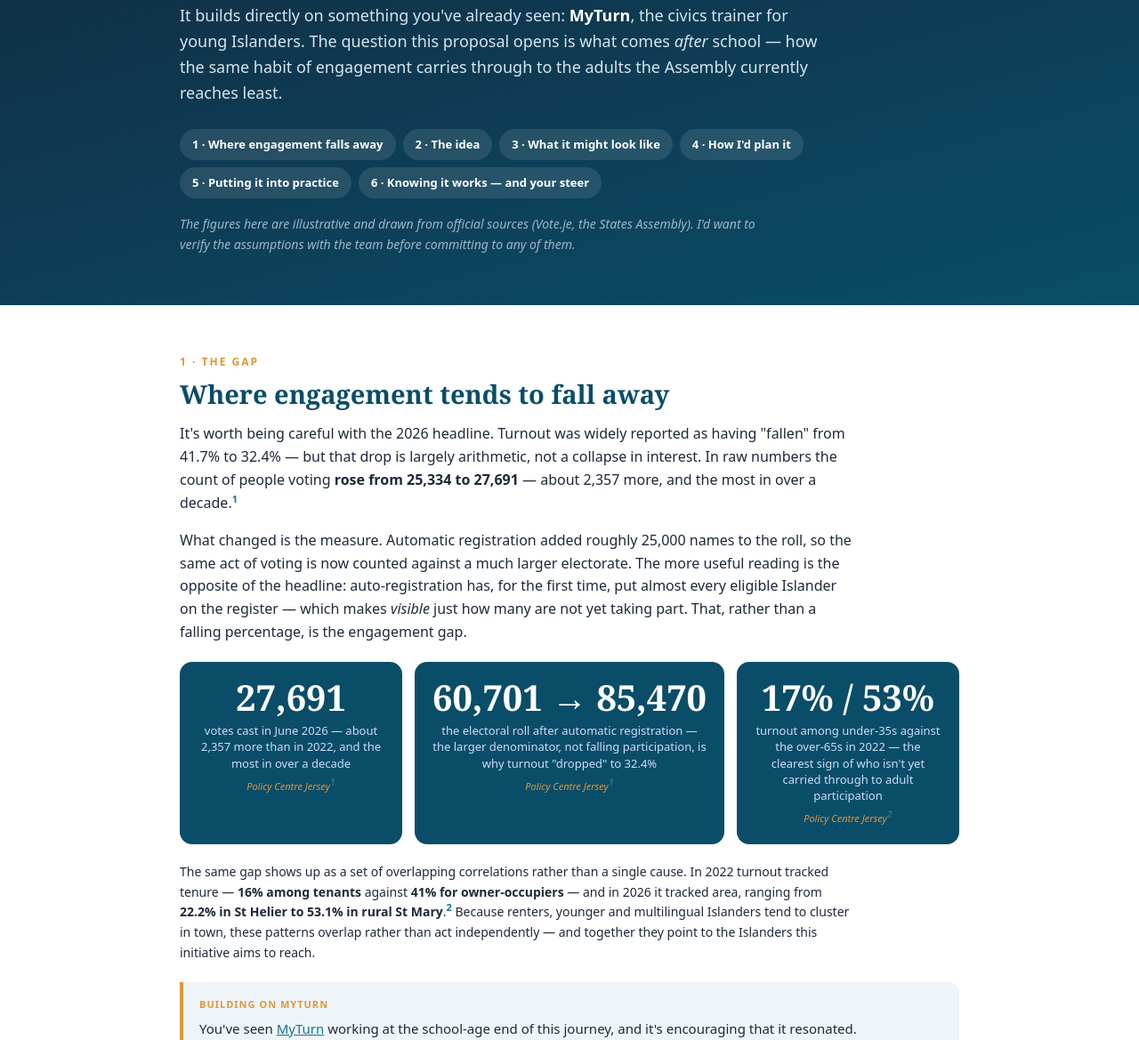
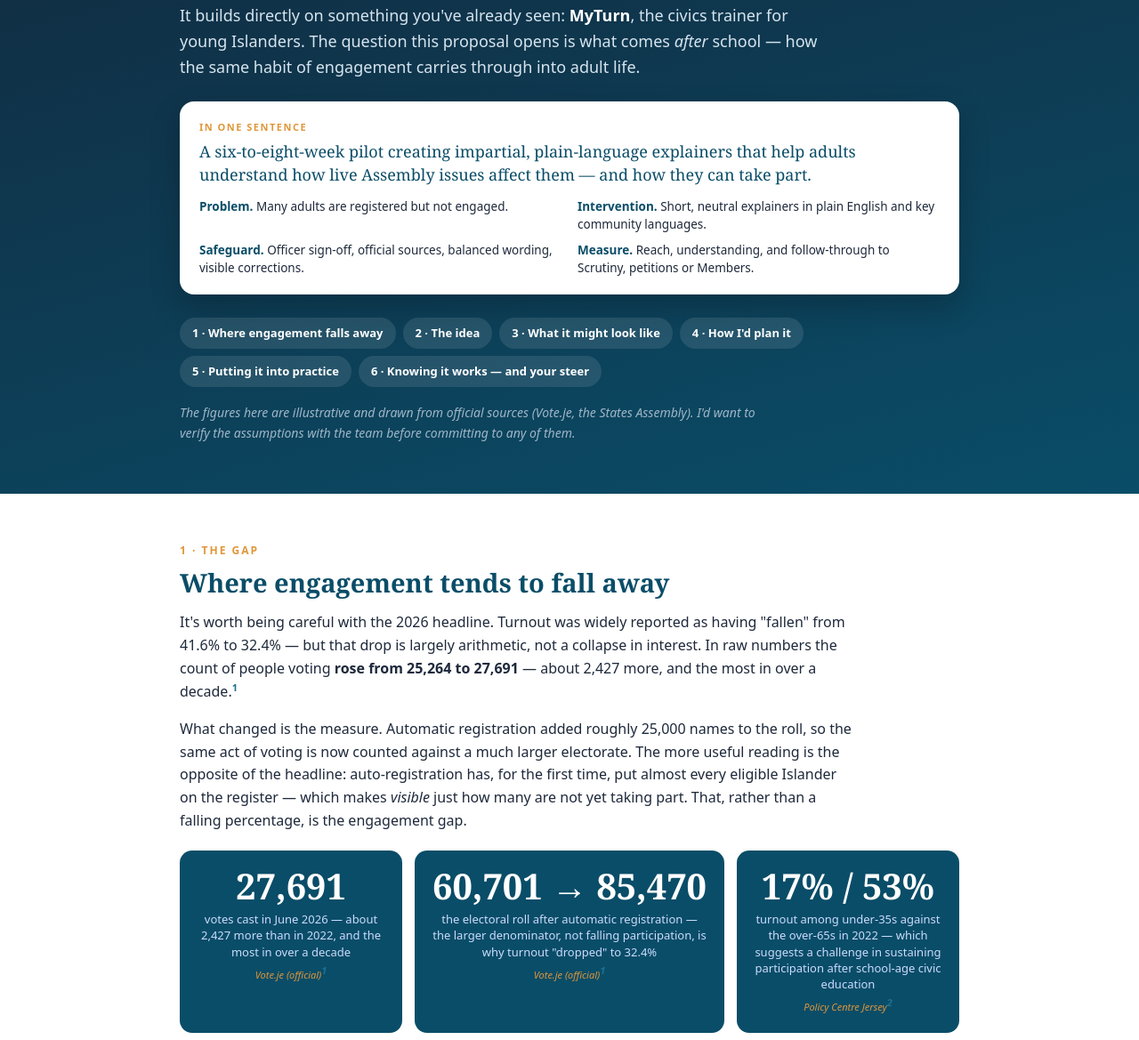
Before and after one commit to jgalan247/LeGreffe, a plain HTML site: page index.html in a window 1280 px wide. Shown: the part 397-1566 px from the top of the page at 89% size. Drawn offline with Linux system fonts and the light colour scheme.

Commit message:
Add one-sentence summary box; use official Vote.je figures; soften age claim
- Add scannable 'In one sentence' box (problem/intervention/safeguard/measure) at top
- Use official Vote.je figures: 2022 41.6% / 25,264 votes, +2,427 (was Policy Centre
  41.7 / 25,334 / +2,357); attribute headline stats to Vote.je, breakdowns to Policy Centre
- Soften 'clearest sign' age claim to 'suggests a challenge in sustaining participation'

Co-Authored-By: Claude Opus 4.8 (1M context) <noreply@anthropic.com>

```diff
--- a/index.html
+++ b/index.html
@@ -45,6 +45,13 @@
   .agenda{display:flex;flex-wrap:wrap;gap:8px;margin-top:26px}
   .agenda a{background:rgba(255,255,255,.10);color:#fff;text-decoration:none;border-radius:999px;padding:7px 14px;font-size:13px;font-weight:600}
   .agenda a:hover{background:rgba(255,255,255,.18)}
+  .summary{background:#fff;color:var(--ink);border-radius:16px;padding:20px 22px;margin:24px 0 6px;box-shadow:0 14px 34px rgba(0,0,0,.22)}
+  .summary .lab{font-size:11px;font-weight:700;letter-spacing:1.5px;text-transform:uppercase;color:var(--gold);margin-bottom:6px}
+  .summary .one{font-family:var(--serif);font-size:18px;color:var(--deep);line-height:1.42;margin:0 0 14px;max-width:none}
+  .summary .pts{display:grid;grid-template-columns:repeat(2,1fr);gap:10px 18px}
+  .summary .pt{font-size:13.5px;line-height:1.45}
+  .summary .pt b{color:var(--deep)}
+  @media(max-width:600px){.summary .pts{grid-template-columns:1fr}}
 
   /* sections */
   section{padding:54px 0;border-bottom:1px solid var(--line)}
@@ -218,7 +225,19 @@
     <div class="kicker">A proposal for discussion</div>
     <h1 class="serif">Helping more Islanders see how the Assembly's work affects them</h1>
     <p class="lede">This is a starting point rather than a finished plan — an initiative I'd like to think through with you, and one I'd expect to change as we test it.</p>
-    <p class="lede">It builds directly on something you've already seen: <strong style="color:#fff">MyTurn</strong>, the civics trainer for young Islanders. The question this proposal opens is what comes <em>after</em> school — how the same habit of engagement carries through to the adults the Assembly currently reaches least.</p>
+    <p class="lede">It builds directly on something you've already seen: <strong style="color:#fff">MyTurn</strong>, the civics trainer for young Islanders. The question this proposal opens is what comes <em>after</em> school — how the same habit of engagement carries through into adult life.</p>
+
+    <div class="summary">
+      <div class="lab">In one sentence</div>
+      <p class="one">A six-to-eight-week pilot creating impartial, plain-language explainers that help adults understand how live Assembly issues affect them — and how they can take part.</p>
+      <div class="pts">
+        <div class="pt"><b>Problem.</b> Many adults are registered but not engaged.</div>
+        <div class="pt"><b>Intervention.</b> Short, neutral explainers in plain English and key community languages.</div>
+        <div class="pt"><b>Safeguard.</b> Officer sign-off, official sources, balanced wording, visible corrections.</div>
+        <div class="pt"><b>Measure.</b> Reach, understanding, and follow-through to Scrutiny, petitions or Members.</div>
+      </div>
+    </div>
+
     <div class="agenda">
       <a href="#gap">1 · Where engagement falls away</a>
       <a href="#idea">2 · The idea</a>
@@ -236,23 +255,23 @@
   <div class="wrap">
     <div class="label">1 · The gap</div>
     <h2>Where engagement tends to fall away</h2>
-    <p>It's worth being careful with the 2026 headline. Turnout was widely reported as having "fallen" from 41.7% to 32.4% — but that drop is largely arithmetic, not a collapse in interest. In raw numbers the count of people voting <strong>rose from 25,334 to 27,691</strong> — about 2,357 more, and the most in over a decade.<sup class="fnref"><a href="#fn1">1</a></sup></p>
+    <p>It's worth being careful with the 2026 headline. Turnout was widely reported as having "fallen" from 41.6% to 32.4% — but that drop is largely arithmetic, not a collapse in interest. In raw numbers the count of people voting <strong>rose from 25,264 to 27,691</strong> — about 2,427 more, and the most in over a decade.<sup class="fnref"><a href="#fn1">1</a></sup></p>
     <p>What changed is the measure. Automatic registration added roughly 25,000 names to the roll, so the same act of voting is now counted against a much larger electorate. The more useful reading is the opposite of the headline: auto-registration has, for the first time, put almost every eligible Islander on the register — which makes <em>visible</em> just how many are not yet taking part. That, rather than a falling percentage, is the engagement gap.</p>
 
     <div class="grid3">
       <div class="stat">
         <div class="big">27,691</div>
-        <div class="sub">votes cast in June 2026 — about 2,357 more than in 2022, and the most in over a decade</div>
-        <div class="src">Policy Centre Jersey<sup class="fnref"><a href="#fn1">1</a></sup></div>
+        <div class="sub">votes cast in June 2026 — about 2,427 more than in 2022, and the most in over a decade</div>
+        <div class="src">Vote.je (official)<sup class="fnref"><a href="#fn1">1</a></sup></div>
       </div>
       <div class="stat">
         <div class="big">60,701&nbsp;→&nbsp;85,470</div>
         <div class="sub">the electoral roll after automatic registration — the larger denominator, not falling participation, is why turnout "dropped" to 32.4%</div>
-        <div class="src">Policy Centre Jersey<sup class="fnref"><a href="#fn1">1</a></sup></div>
+        <div class="src">Vote.je (official)<sup class="fnref"><a href="#fn1">1</a></sup></div>
       </div>
       <div class="stat">
         <div class="big">17% / 53%</div>
-        <div class="sub">turnout among under-35s against the over-65s in 2022 — the clearest sign of who isn't yet carried through to adult participation</div>
+        <div class="sub">turnout among under-35s against the over-65s in 2022 — which suggests a challenge in sustaining participation after school-age civic education</div>
         <div class="src">Policy Centre Jersey<sup class="fnref"><a href="#fn2">2</a></sup></div>
       </div>
     </div>
@@ -275,7 +294,7 @@
 
     <div class="fn">
       <ol>
-        <li id="fn1">2026 turnout (provisional) 32.4% from 27,691 votes, against 41.7% from 25,334 votes in 2022 — an increase of 2,357 voters. Automatic registration increased the electoral roll from 60,701 to 85,470, which accounts for most of the percentage fall despite higher participation. Sources: <a href="https://www.policy.je/papers/2026-general-election/" target="_blank" rel="noopener">Policy Centre Jersey — 2026 General Election</a>; <a href="https://www.bailiwickexpress.com/news/did-jerseys-election-2026-voting-reforms-work-early-figures-paint-a-mixed-picture/" target="_blank" rel="noopener">Bailiwick Express</a>; <a href="https://channeleye.media/jersey-election-2026-sees-32-turnout-a-10-reduction-on-previous-election/" target="_blank" rel="noopener">Channel Eye</a>.</li>
+        <li id="fn1">2026 turnout 32.4% from 27,691 votes, against 41.6% from 25,264 votes in 2022 — an increase of 2,427 voters. Automatic registration increased the electoral register from 60,701 to 85,470, which accounts for most of the percentage fall despite higher participation. Official source: <a href="https://www.vote.je/news/more-voters-in-2026-election/" target="_blank" rel="noopener">Vote.je — More voters in 2026 Election</a>; analysis: <a href="https://www.policy.je/papers/2026-general-election/" target="_blank" rel="noopener">Policy Centre Jersey</a>.</li>
         <li id="fn2">Turnout by group: in 2022, under-35s 17% against over-65s 53%, and tenants 16% against owner-occupiers 41%; in 2026, St Helier 22.2% and St Mary 53.1% were the lowest and highest parish turnouts. Source: <a href="https://www.policy.je/papers/election-turnout-in-jersey/" target="_blank" rel="noopener">Policy Centre Jersey — Election turnout in Jersey</a>. Figures provisional pending official release by <a href="https://www.vote.je/" target="_blank" rel="noopener">Vote.je</a>.</li>
       </ol>
     </div>
```
